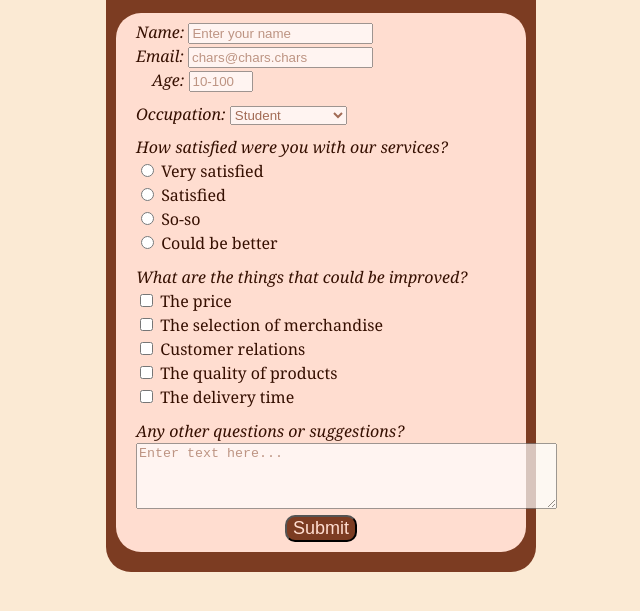
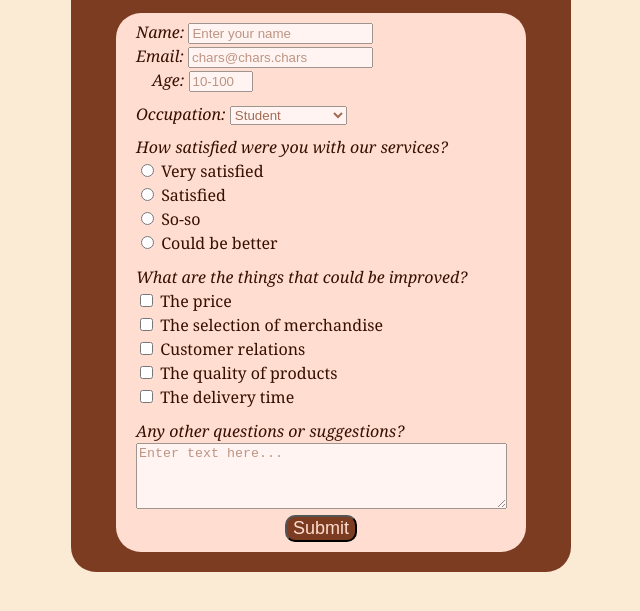
Before and after one commit to sa-dimeny/survey-form, a plain HTML site: page index.html in a window 1280 px wide. Shown: the part 111-722 px from the top of the page, without its empty margins (319-959 px from the left). Drawn offline with Linux system fonts and the light colour scheme.

Commit message:
made page more responsive, added new page for submit response

```diff
--- a/index.html
+++ b/index.html
@@ -15,7 +15,7 @@
     <div id="main">
       <h1 id="title">Survey Form</h1>
       <P id="description">Tell us how we can improve our services:</P>
-      <form id="survey-form">
+      <form id="survey-form" action="thanks.html">
         <label for="name" id="name-label">Name:</label>
         <input
           type="text"
@@ -86,7 +86,6 @@
           <textarea
             name="textarea"
             id="suggestion"
-            cols="50"
             rows="4"
             class="textin"
             placeholder="Enter text here..."
--- a/main.css
+++ b/main.css
@@ -9,23 +9,46 @@ body {
 #description {
   color: #ffddd0;
 }
+@media (max-width: 539px) {
   #main {
     border-radius: 25px;
     background-color: #7c3c22;
-  width: 430px;
+    width: 95%;
     margin: auto;
     padding-bottom: 20px;
   }
   #survey-form {
     line-height: 1.5;
     border-radius: 25px;
-  width: 390px;
+    width: 90%;
     margin: auto;
     padding-left: 20px;
     text-align: left;
     background-color: #ffddd0;
     color: #350f00;
   }
+}
+@media (min-width: 540px) {
+  #main {
+    border-radius: 25px;
+    background-color: #7c3c22;
+    width: 80%;
+    max-width: 500px;
+    margin: auto;
+    padding-bottom: 20px;
+  }
+  #survey-form {
+    line-height: 1.5;
+    border-radius: 25px;
+    width: 78%;
+    margin: auto;
+    padding-left: 20px;
+    text-align: left;
+    background-color: #ffddd0;
+    color: #350f00;
+  }
+}
+
 #buttonwrap {
   text-align: center;
   padding-right: 20px;
@@ -58,3 +81,9 @@ label {
   background-color: #7c3c22;
   color: #ffddd0;
 }
+#suggestion {
+  -webkit-box-sizing: border-box;
+  -moz-box-sizing: border-box;
+  box-sizing: border-box;
+  width: 95%;
+}
```
Also changed, not shown: thanks.css (added, +42 -0 lines), thanks.html (added, +21 -0 lines). Lines whose indentation alone changed are shown as unchanged.
